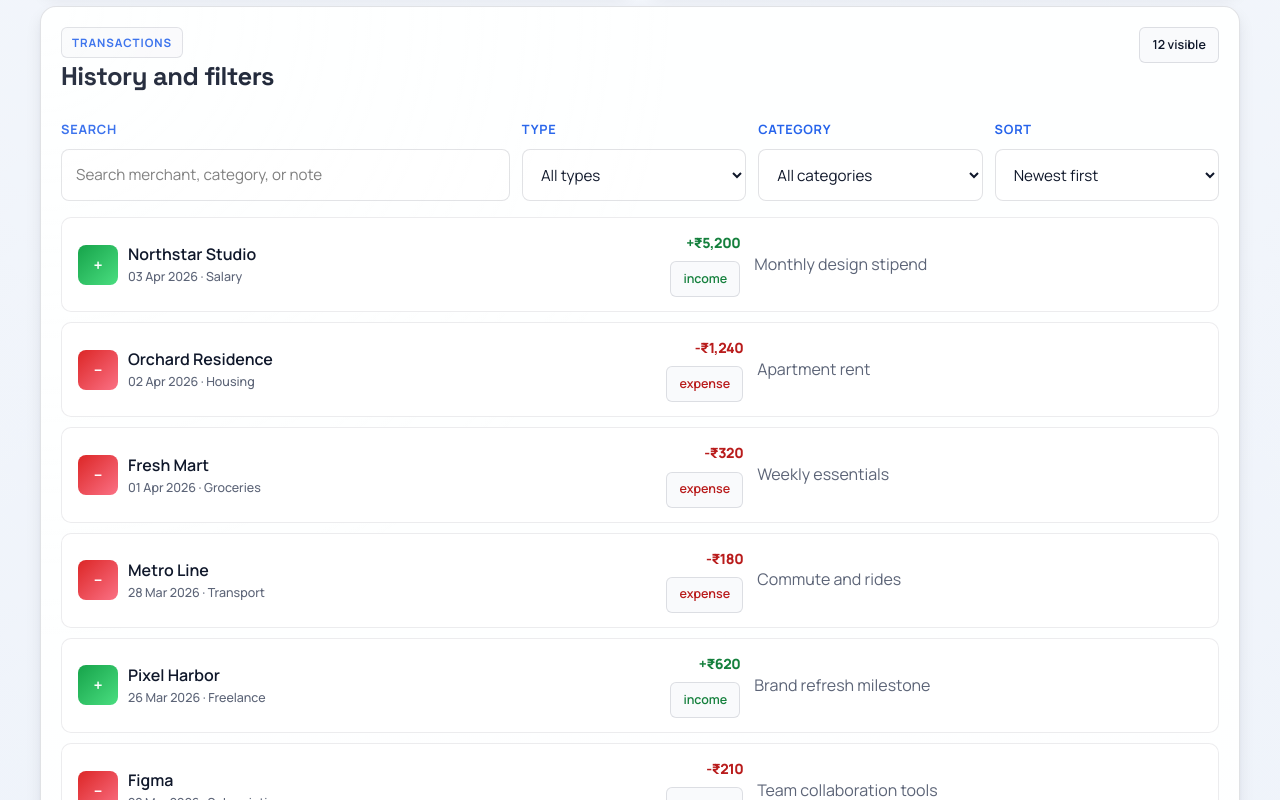
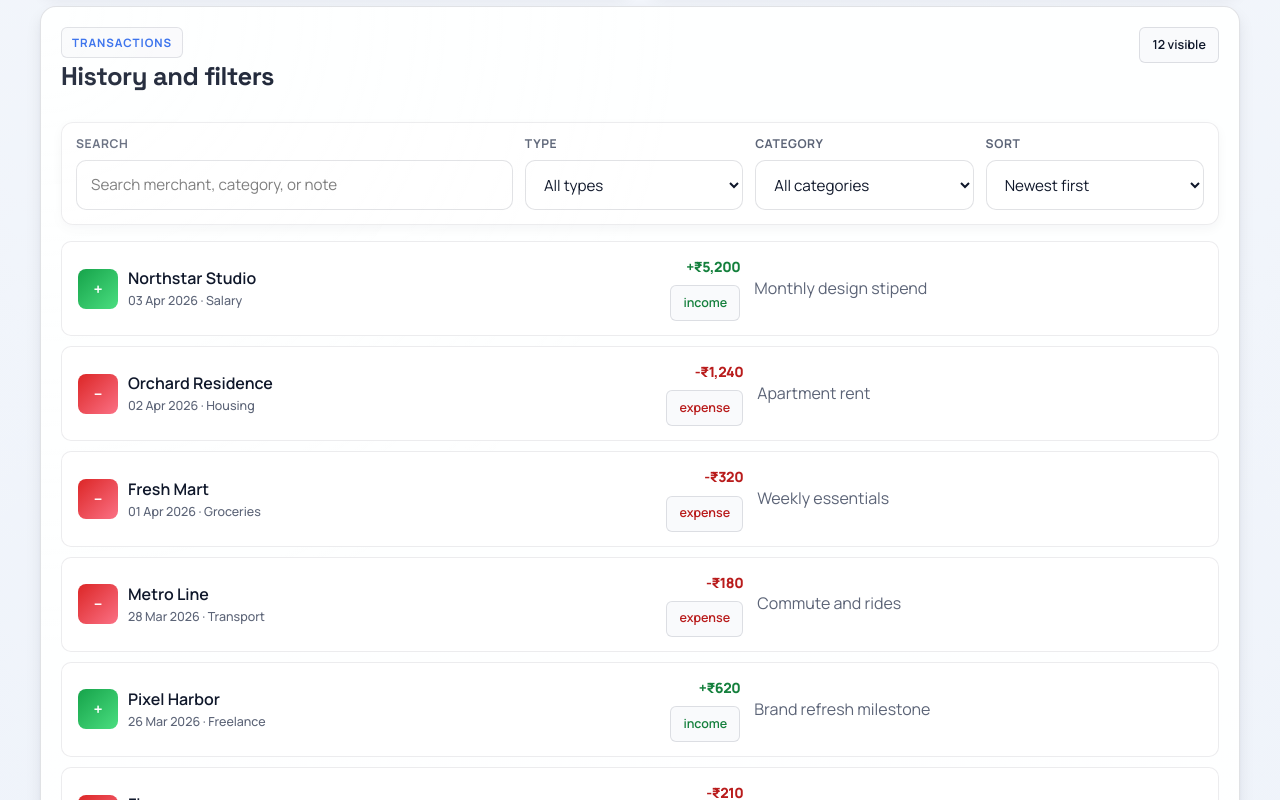
Before and after one commit to gandharr/Vault-Finance, a React (Vite) app: page / in a window 1280 px wide. Shown: the part 1860-2660 px from the top of the page. Built offline with nearby package versions, Linux system fonts and the light colour scheme.

Commit message:
Make transaction filters read as a unified card

```diff
--- a/src/App.css
+++ b/src/App.css
@@ -1128,25 +1128,35 @@ textarea {
   grid-template-columns: 2fr repeat(3, minmax(120px, 1fr));
   gap: 12px;
   align-items: end;
+  padding: 14px;
+  border: 1px solid var(--border-soft);
+  border-radius: 12px;
+  background: var(--surface-high);
+  box-shadow: 0 4px 12px rgba(15, 23, 42, 0.04);
 }
 
 .transaction-toolbar label {
   min-width: 0;
+  display: grid;
+  gap: 6px;
+  align-content: end;
 }
 
 .transaction-toolbar label span {
   display: block;
   min-height: 1.05rem;
-  margin-bottom: 2px;
   line-height: 1.2;
-  color: var(--accent-strong);
-  font-size: 0.8rem;
-  letter-spacing: 0.06em;
+  color: var(--text-muted);
+  font-size: 0.76rem;
+  font-weight: 700;
+  letter-spacing: 0.05em;
+  text-transform: uppercase;
 }
 
 .transaction-toolbar input,
 .transaction-toolbar select {
-  min-height: 52px;
+  min-height: 50px;
+  border-radius: 10px;
 }
 
 .search-field {
```
